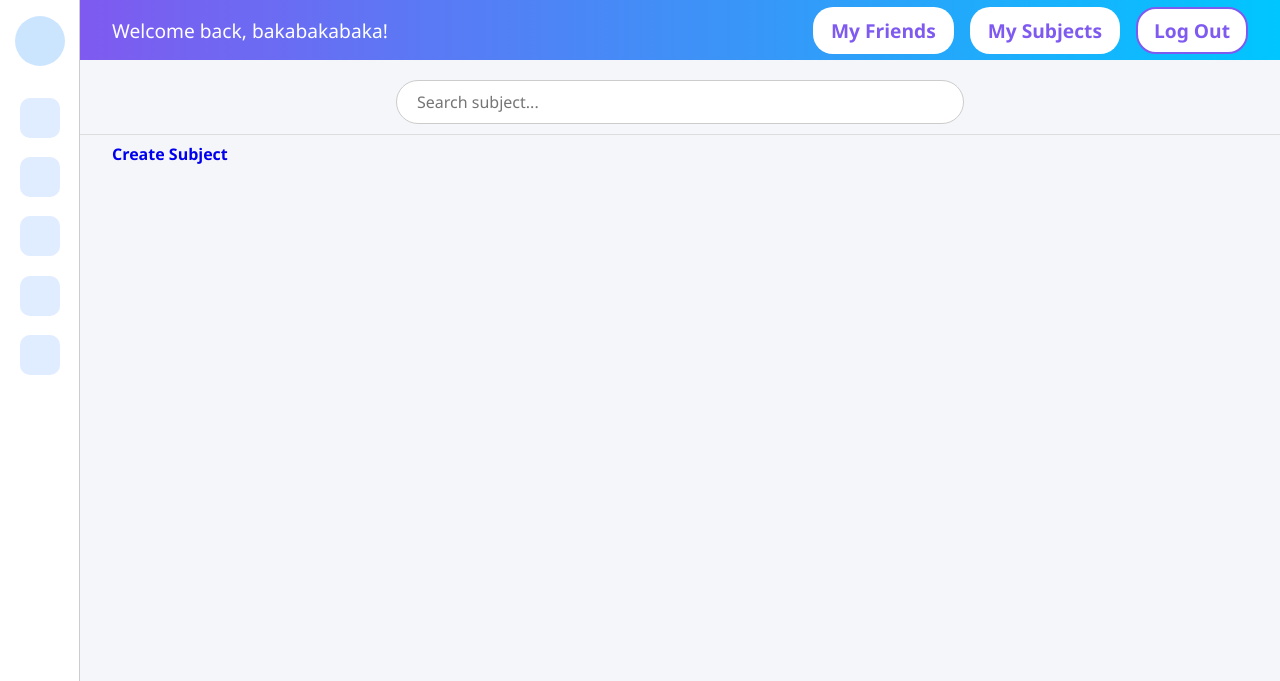
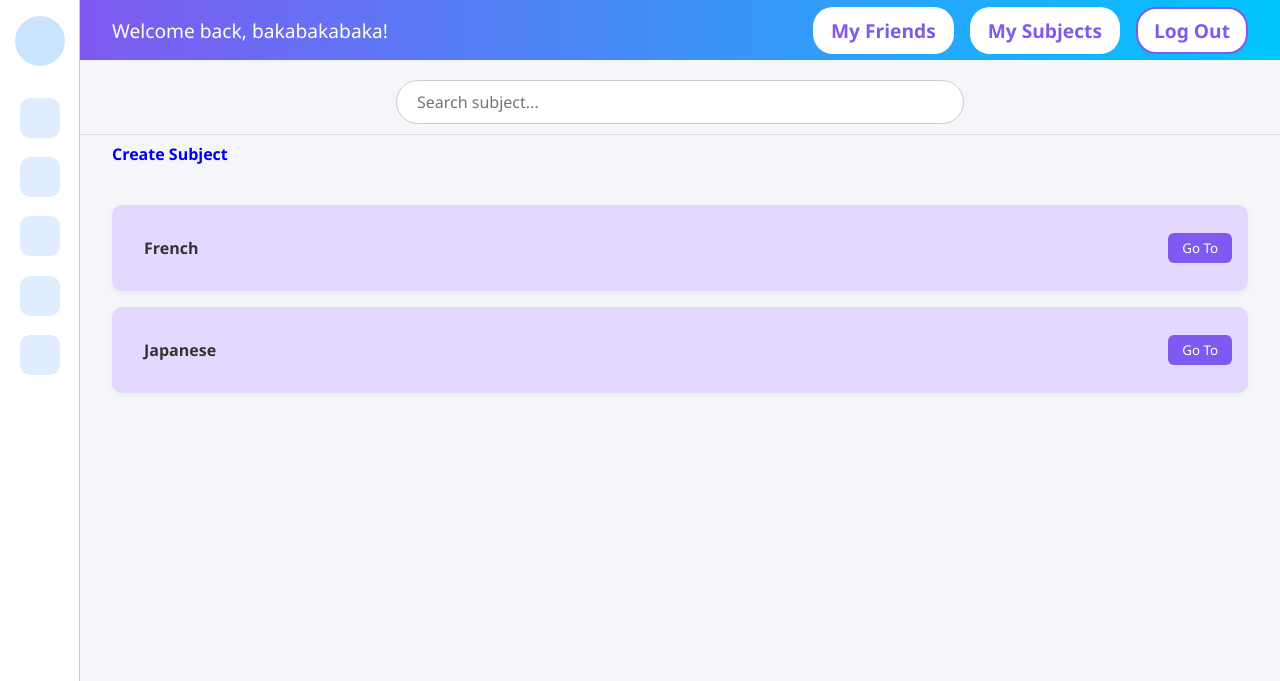
Before and after one commit to Rbho10/CITS3403_PROJECT, a Flask app: page /subjects in a window 1280 px wide. Shown: the top 681 px of the page. Run offline with Flask 3, Linux system fonts and the light colour scheme; a user stored in the database is signed in.

Commit message:
feat: added ability to look at and search through user specific subjects list

```diff
--- a/app/routes.py
+++ b/app/routes.py
@@ -145,14 +145,34 @@ def add_friend():
 def subjects():
     return render_template("mySubjectsPage.html")
 
+@app.route('/search_subjects')
+def search_subjects():
+    query = request.args.get('query', '')
+    user_id = current_user.id
+
+    if query:
+        subjects = Subjects.query.filter(Subjects.subject_name.ilike(f"%{query}%")).all()
+    else:
+        subjects = Subjects.query.all()
+
+    results = []
+
+    for subject in subjects:
+        if user_id is not None and subject.id == user_id:
+            continue
+
+        results.append({
+            'id': subject.id,
+            'subject_name': subject.subject_name
+        })
+
+    return jsonify(studysubject=results)
+
 @app.route('/create_subject', methods=["POST","GET"])
 def createSubject():
     form = CreateStudySubjectForm()
     user_id = current_user.id
 
-    #TODO:
-    #implement unique ids for each subject
-    #implement posting info
     if request.method == "POST" and form.validate_on_submit():
         subject_name = request.form["subject_name"]
         #graph_type = request.form["graph_type"]
--- a/app/static/mySubjectsPage.css
+++ b/app/static/mySubjectsPage.css
@@ -76,3 +76,37 @@ body {
     background-color: #7f5af0;
     color: #fff;
 }
+
+.subjects-list {
+    padding: 2rem;
+}
+
+.subject-card {
+    background-color: #e5d8ff;
+    display: flex;
+    align-items: center;
+    justify-content: space-between;
+    padding: 1rem;
+    margin-bottom: 1rem;
+    border-radius: 10px;
+}
+
+.subject-info {
+    display: flex;
+    align-items: center;
+    gap: 1rem;
+}
+
+.subject-name {
+    font-weight: bold;
+    color: #333;
+}
+
+.go-btn {
+    padding: 6px 14px;
+    border: none;
+    background-color: #7f5af0;
+    color: white;
+    border-radius: 6px;
+    cursor: pointer;
+}
--- a/app/templates/mySubjectsPage.html
+++ b/app/templates/mySubjectsPage.html
@@ -20,6 +20,38 @@
     </div>
 </div>
 
+<!--AJAX Script-->
+<script>
+    function searchSubject() {
+        const query = document.getElementById('search-input').value;
+        fetch('/search_subjects?query=' + encodeURIComponent(query))
+            .then(response => response.json())
+            .then(data => {
+                const subjectsList = document.getElementById('subjects-list');
+                subjectsList.innerHTML = ''; // Clear old list
+
+                data.studysubject.forEach(subject => {
+                    const card = `
+                    <div class="subject-card">
+                        <div class="subject-info">
+                            <div class="subject-details">
+                                <div class="subject-name">${subject.subject_name}</div>
+                            </div>
+                        </div>
+                        <button class="go-btn" onclick="location.href='/subject/${subject.id}'">Go To</button>
+                    </div>
+            `;
+                    subjectsList.innerHTML += card;
+                });
+
+                if (data.studysubject.length === 0) {
+                    subjectsList.innerHTML = '<div>No subjects found!</div>';
+                }
+            })
+            .catch(error => console.error('Error:', error));
+    }
+    document.addEventListener('DOMContentLoaded', searchSubject);
+</script>
 
 
 {%endblock%}
```
Also changed, not shown: instance/user.db.
